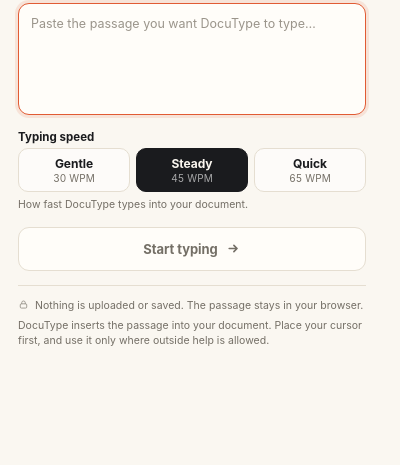
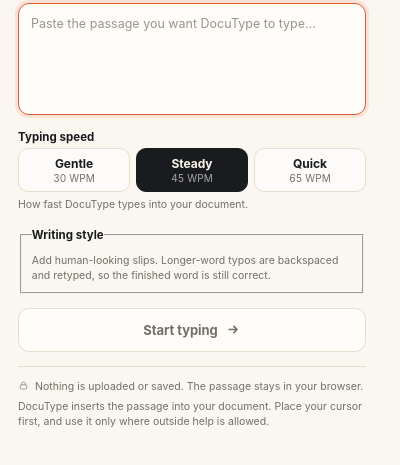
Before and after one commit to mrduhlol/DocuType, a browser extension: page popup/popup.html in a window 400 px wide. Shown: the part 83-548 px from the top of the page. Drawn offline with Linux system fonts and the light colour scheme.

Commit message:
feat: add writing-style field to the popup

```diff
--- a/popup/popup.html
+++ b/popup/popup.html
@@ -72,6 +72,12 @@
           <p class="field-hint">How fast DocuType types into your document.</p>
         </fieldset>
 
+        <fieldset class="field style-field">
+          <legend class="field-label" id="styleLabel">Writing style</legend>
+          <div class="style-options" id="styleOptions" role="radiogroup" aria-labelledby="styleLabel"></div>
+          <p class="field-hint">Add human-looking slips. Longer-word typos are backspaced and retyped, so the finished word is still correct.</p>
+        </fieldset>
+
         <p class="form-error" id="formError" role="alert" hidden></p>
 
         <button class="start-button" id="startButton" type="submit" disabled>
```
